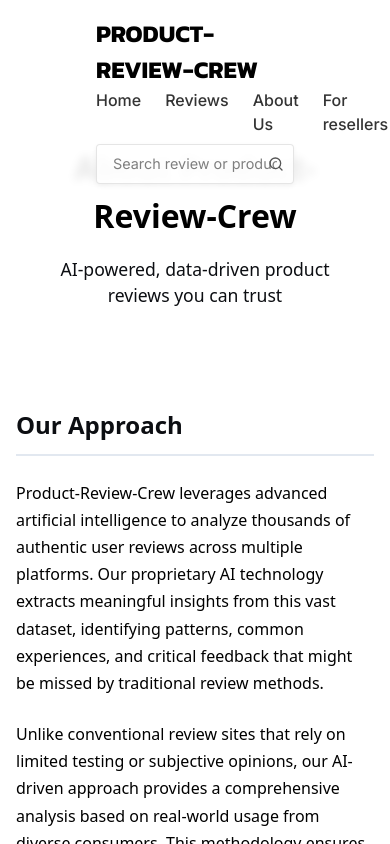
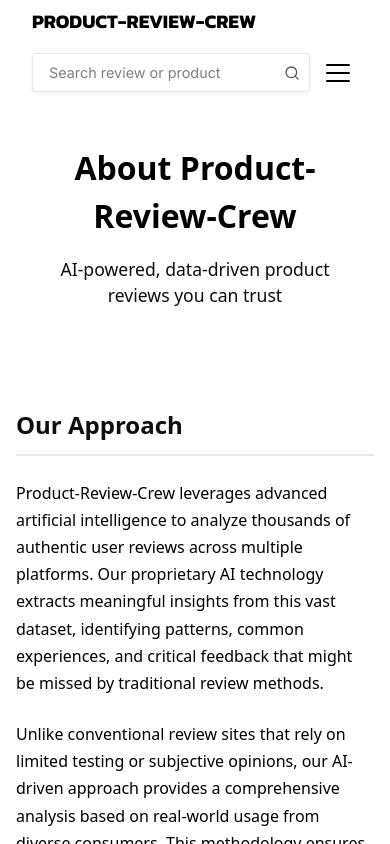
Before and after one commit to pellesoderberg/product-review-crew, a Next.js app: page /about in a window 390 px wide. Built offline with nearby package versions, Linux system fonts and the light colour scheme.

Commit message:
adjusted for different screens

```diff
--- a/src/app/components/Header/Header.module.css
+++ b/src/app/components/Header/Header.module.css
@@ -19,6 +19,11 @@
   justify-content: space-between;
 }
 
+.rightContainer {
+  display: flex;
+  align-items: center;
+}
+
 .logo {
   font-size: 1.5rem;
   font-weight: 700;
@@ -36,7 +41,7 @@
 /* Enhanced search styling */
 .searchContainer input {
   width: 100%;
-  padding: 0.5rem 1rem; /* Reduced from 0.75rem to 0.5rem */
+  padding: 0.5rem 1rem;
   border: 1px solid rgba(0, 0, 0, 0.1);
   border-radius: 4px;
   font-size: 0.9rem;
@@ -47,9 +52,9 @@
 
 .searchContainer input:focus {
   outline: none;
-  border-color: #fcfafa;
+  border-color: #000;
   background-color: white;
-  box-shadow: 0 4px 10px rgba(0, 0, 0, 0.1);
+  box-shadow: 0 0px 0px rgba(0, 0, 0, 0.1);
 }
 
 .searchContainer button {
@@ -83,14 +88,161 @@
   color: #000;
 }
 
-@media (max-width: 768px) {
+/* Hamburger menu styles */
+.menuButton {
+  display: none;
+  background: none;
+  border: none;
+  cursor: pointer;
+  padding: 0.5rem;
+  z-index: 101;
+  margin-left: 0.5rem;
+}
+
+.menuIcon {
+  display: block;
+  position: relative;
+  width: 24px;
+  height: 18px;
+}
+
+.menuIcon span {
+  display: block;
+  position: absolute;
+  height: 2px;
+  width: 100%;
+  background: #000;
+  border-radius: 2px;
+  opacity: 1;
+  left: 0;
+  transform: rotate(0deg);
+  transition: .25s ease-in-out;
+}
+
+.menuIcon span:nth-child(1) {
+  top: 0px;
+}
+
+.menuIcon span:nth-child(2) {
+  top: 8px;
+}
+
+.menuIcon span:nth-child(3) {
+  top: 16px;
+}
+
+.menuOpen .menuIcon span:nth-child(1) {
+  top: 8px;
+  transform: rotate(135deg);
+}
+
+.menuOpen .menuIcon span:nth-child(2) {
+  opacity: 0;
+  left: -60px;
+}
+
+.menuOpen .menuIcon span:nth-child(3) {
+  top: 8px;
+  transform: rotate(-135deg);
+}
+
+/* iPad and mobile styles - increased breakpoint to 1024px for iPad */
+@media (max-width: 1250px) {
+  .header {
+    padding: 0.75rem 2rem;
+  }
+
   .container {
     flex-wrap: wrap;
   }
 
+  .logo {
+    font-size: 1.2rem;
+  }
+
   .searchContainer {
-    order: 3;
+    width: 300px;
+    margin-right: 0;
+  }
+
+  .menuButton {
+    display: block;
+  }
+
+  .nav {
+    position: fixed;
+    top: 0;
+    right: -100%;
+    width: 280px;
+    height: 100vh;
+    background-color: white;
+    flex-direction: column;
+    padding: 5rem 1.5rem 1.5rem;
+    box-shadow: -5px 0 15px rgba(0, 0, 0, 0.1);
+    transition: right 0.3s ease;
+    z-index: 100;
+  }
+
+  .navOpen {
+    right: 0;
+  }
+
+  .navLink {
+    font-size: 1.1rem;
+    padding: 0.75rem 0;
+    border-bottom: 1px solid #eaeaea;
+  }
+
+  .overlay {
+    display: none;
+    position: fixed;
+    top: 0;
+    left: 0;
     width: 100%;
-    margin: 0.5rem 0 0;
+    height: 100%;
+    background-color: rgba(0, 0, 0, 0.5);
+    z-index: 99;
+  }
+
+  .overlayVisible {
+    display: block;
   }
 }
+
+/* Mobile styles */
+@media (max-width: 768px) {
+  .header {
+    padding: 0.5rem 1rem;
+  }
+
+  .searchContainer {
+    width: 100%;
+    margin: 0;
+  }
+
+  .rightContainer {
+    width: 100%;
+    justify-content: space-between;
+    margin-top: 0.5rem;
+  }
+
+  .container {
+    flex-direction: column;
+    align-items: flex-start;
+  }
+
+  .logo {
+    margin-bottom: 0.5rem;
+  }
+}
+
+/* For very small screens */
+@media (max-width: 480px) {
+  .nav {
+    width: 80%;
+  }
+
+  .navLink {
+    font-size: 1rem;
+  }
+}
--- a/src/app/components/Header/Header.tsx
+++ b/src/app/components/Header/Header.tsx
@@ -1,8 +1,50 @@
+'use client';
+
 import Link from 'next/link';
+import { useState, useEffect } from 'react';
 import styles from './Header.module.css';
 import SearchBar from '../SearchBar/SearchBar';
 
 export default function Header() {
+  const [menuOpen, setMenuOpen] = useState(false);
+
+  // Close menu when clicking outside
+  useEffect(() => {
+    const handleClickOutside = () => {
+      if (menuOpen) {
+        setMenuOpen(false);
+      }
+    };
+
+    // Add event listener when menu is open
+    if (menuOpen) {
+      document.addEventListener('click', handleClickOutside);
+    }
+
+    // Clean up
+    return () => {
+      document.removeEventListener('click', handleClickOutside);
+    };
+  }, [menuOpen]);
+
+  // Prevent scrolling when menu is open
+  useEffect(() => {
+    if (menuOpen) {
+      document.body.style.overflow = 'hidden';
+    } else {
+      document.body.style.overflow = '';
+    }
+
+    return () => {
+      document.body.style.overflow = '';
+    };
+  }, [menuOpen]);
+
+  const toggleMenu = (e: React.MouseEvent) => {
+    e.stopPropagation();
+    setMenuOpen(!menuOpen);
+  };
+
   return (
     <header className={styles.header}>
       <div className={styles.container}>
@@ -10,16 +52,32 @@ export default function Header() {
           PRODUCT-REVIEW-CREW
         </Link>
 
-        <div className={styles.searchContainer}>
-          <SearchBar />
+        <div className={styles.rightContainer}>
+          <div className={styles.searchContainer}>
+            <SearchBar />
+          </div>
+
+          <button
+            className={`${styles.menuButton} ${menuOpen ? styles.menuOpen : ''}`}
+            onClick={toggleMenu}
+            aria-label="Toggle menu"
+          >
+            <div className={styles.menuIcon}>
+              <span></span>
+              <span></span>
+              <span></span>
+            </div>
+          </button>
         </div>
 
-        <nav className={styles.nav}>
-          <Link href="/" className={styles.navLink}>Home</Link>
-          <Link href="/search?all=true" className={styles.navLink}>Reviews</Link>
-          <Link href="/about" className={styles.navLink}>About Us</Link>
-          <Link href="/resellers" className={styles.navLink}>For resellers</Link>
+        <nav className={`${styles.nav} ${menuOpen ? styles.navOpen : ''}`}>
+          <Link href="/" className={styles.navLink} onClick={() => setMenuOpen(false)}>Home</Link>
+          <Link href="/search?all=true" className={styles.navLink} onClick={() => setMenuOpen(false)}>Reviews</Link>
+          <Link href="/about" className={styles.navLink} onClick={() => setMenuOpen(false)}>About Us</Link>
+          <Link href="/resellers" className={styles.navLink} onClick={() => setMenuOpen(false)}>For resellers</Link>
         </nav>
+
+        <div className={`${styles.overlay} ${menuOpen ? styles.overlayVisible : ''}`} onClick={() => setMenuOpen(false)}></div>
       </div>
     </header>
   );
--- a/src/app/product/product.module.css
+++ b/src/app/product/product.module.css
@@ -20,7 +20,6 @@
   display: flex;
   gap: 4rem;
   margin-top: 2rem;
-
 }
 
 .productImageContainer {
@@ -29,7 +28,6 @@
   flex-direction: column;
   gap: 3rem;
   margin-top: 2rem;
-
 }
 
 .productImage {
@@ -37,7 +35,8 @@
   height: auto;
   object-fit: contain;
   margin-bottom: 1rem;
-
+  max-height: 300px;
+  transition: all 0.3s ease;
 }
 
 .priceContainer {
@@ -223,11 +222,25 @@
 @media (max-width: 768px) {
   .productContent {
     flex-direction: column;
+    align-items: center;
+    gap: 2rem;
   }
 
   .productImageContainer {
     flex: 0 0 auto;
-    margin-bottom: 2rem;
+    width: 80%;
+    max-width: 400px;
+    margin-bottom: 1rem;
+    margin-top: 0;
+    gap: 1.5rem;
+  }
+
+  .productImage {
+    max-height: 250px;
+  }
+
+  .productDescription {
+    width: 100%;
   }
 
   .prosConsRow {
@@ -238,6 +251,42 @@
     flex-direction: column;
     align-items: flex-start;
     gap: 0.5rem;
+  }
+
+  .productTitle {
+    font-size: 1.75rem;
+    margin-bottom: 2rem;
+    text-align: center;
+  }
+}
+
+@media (max-width: 480px) {
+  .container {
+    padding: 1.5rem 0.75rem;
+    padding-top: 7rem;
+  }
+
+  .productImageContainer {
+    width: 90%;
+    gap: 1rem;
+  }
+
+  .productImage {
+    max-height: 200px;
+  }
+
+  .prosConsContainer {
+    flex-direction: column;
+    gap: 1rem;
+  }
+
+  .productTitle {
+    font-size: 1.5rem;
+    margin-bottom: 1.5rem;
+  }
+
+  .buyButton {
+    padding: 0.6rem 1.2rem;
   }
 }
 
--- a/src/app/review/[slug]/review.module.css
+++ b/src/app/review/[slug]/review.module.css
@@ -12,7 +12,7 @@
 .reviewTitle {
   font-size: 2rem;
   font-weight: 700;
-  margin-bottom: 2rem;
+  margin: 0 4rem 4rem 0rem;
   color: #000000;
 }
 
@@ -21,6 +21,7 @@
   line-height: 1.6;
   color: #000000; /* Changed to black */
   max-width: 100%;
+  margin: 0 4rem 4rem 0rem;
   font-weight: 500; /* Added light bold weight */
 }
 
@@ -28,8 +29,8 @@
   display: grid;
   grid-template-columns: repeat(3, 1fr);
   gap: 1.5rem;
-  margin-bottom: 4rem;
-  margin-top: 4rem; /* Added margin-top to move the cards down */
+  margin: 0 4rem 4rem 0rem;
+
 }
 
 .productCard {
@@ -113,7 +114,7 @@
 }
 
 .productSummary {
-  margin: 0 1rem 1.5rem;
+  margin: 1rem 0;
   flex-grow: 1;
   padding: 0 0.5rem;
   font-size: 0.9rem;
@@ -146,6 +147,9 @@
   margin-bottom: 4rem;
   padding-bottom: 2rem;
   border-bottom: 1px solid #eaeaea;
+  margin: 0 4rem 4rem 4rem;
+
+
 }
 
 .productDetail:last-child {
@@ -155,7 +159,7 @@
 .productDetailTitle {
   font-size: 1.5rem; /* Changed from 1.8rem to make it smaller */
   font-weight: 700;
-  margin-bottom: 3rem;
+  margin: 0 4rem 4rem 3rem;
   display: flex;
   align-items: center;
 }
@@ -459,11 +463,21 @@
 
 @media (max-width: 900px) {
   .productsGrid {
-    grid-template-columns: repeat(2, 1fr);
+    grid-template-columns: repeat(1, 1fr);
+    margin: 0 4rem 4rem 0rem;
+    margin-left: 4rem;
+    margin-right: 4rem;
   }
 
   .productDetailText {
     grid-template-columns: 1fr;
+  }
+  .comparisonText {
+    margin: 2rem 4rem 4rem 4rem;
+  }
+  .reviewSummary {
+    margin: 2rem 4rem 4rem 4rem;
+
   }
 }
 
@@ -480,10 +494,49 @@
 @media (max-width: 600px) {
   .productsGrid {
     grid-template-columns: 1fr;
+    max-width: 400px;
+    margin-left: auto;
+    margin-right: auto;
   }
 
   .reviewTitle {
-    font-size: 2rem;
+    font-size: 1.75rem;
+  }
+
+  .productImageContainer {
+    height: 200px;
+  }
+
+  .productCard {
+    max-width: 100%;
+  }
+}
+
+@media (max-width: 480px) {
+  .container {
+    padding: 1rem 0.5rem;
+    padding-top: 6rem;
+  }
+
+  .productsGrid {
+    margin-top: 2.5rem;
+    margin-bottom: 2.5rem;
+  }
+
+  .productImageContainer {
+    height: 180px;
+    margin: 1rem 0 0.75rem;
+  }
+
+  .buyButton {
+    width: 85%;
+    padding: 0.6rem 1rem;
+    font-size: 0.9rem;
+  }
+
+  .productSummary {
+    margin: 0 0.75rem 1rem;
+    font-size: 0.85rem;
   }
 }
 
--- a/src/app/search/search.module.css
+++ b/src/app/search/search.module.css
@@ -156,6 +156,7 @@
   max-width: 100%;
   height: auto;
   object-fit: contain;
+  max-height: 150px;
 }
 
 .productInfo {
@@ -227,3 +228,114 @@
   background-color: #f7fafc;
   border-radius: 8px;
 }
+
+/* Add responsive styles */
+@media (max-width: 1024px) {
+  .container {
+    padding-left: 2rem;
+    padding-right: 2rem;
+  }
+
+  .title {
+    font-size: 2rem;
+  }
+
+  .viewProduct {
+    position: relative;
+    margin-top: 1rem;
+    display: inline-block;
+  }
+
+  .productCard {
+    padding: 1.25rem;
+    gap: 1rem;
+  }
+
+  .productImageContainer {
+    flex: 0 0 120px;
+  }
+
+  .productImage {
+    max-height: 120px;
+  }
+
+  .productInfo {
+    display: flex;
+    flex-direction: column;
+    justify-content: space-between;
+  }
+}
+
+@media (max-width: 768px) {
+  .container {
+    padding-left: 1rem;
+    padding-right: 1rem;
+  }
+
+  .productCard {
+    flex-direction: column;
+    align-items: center;
+    text-align: center;
+    padding: 1rem;
+  }
+
+  .productImageContainer {
+    flex: 0 0 auto;
+    width: 100%;
+    margin-bottom: 1rem;
+  }
+
+  .productInfo {
+    width: 100%;
+    min-height: auto;
+  }
+
+  .viewProduct {
+    position: static;
+    margin-top: 1rem;
+    align-self: center;
+  }
+
+  .productName {
+    font-size: 1.1rem;
+  }
+
+  .reviewTitle {
+    font-size: 1.1rem;
+  }
+
+  .sectionTitle {
+    font-size: 1.5rem;
+  }
+}
+
+@media (max-width: 480px) {
+  .container {
+    padding-top: 6rem;
+  }
+
+  .title {
+    font-size: 1.75rem;
+    margin-bottom: 1.5rem;
+  }
+
+  .reviewCard, .productCard {
+    margin-bottom: 1.5rem;
+    min-height: auto;
+  }
+
+  .productImage {
+    max-height: 100px;
+  }
+
+  .award {
+    font-size: 0.75rem;
+    padding: 0.2rem 0.5rem;
+  }
+
+  .productMeta {
+    flex-direction: column;
+    align-items: flex-start;
+    gap: 0.5rem;
+  }
+}
```
Also changed, not shown: src/app/components/Footer/Footer.module.css (+69 -7 lines), src/app/components/Footer/Footer.tsx (+8 -8 lines), src/app/components/Hero/hero.module.css (+79 -21 lines), src/app/page.tsx (+7 -3 lines).
